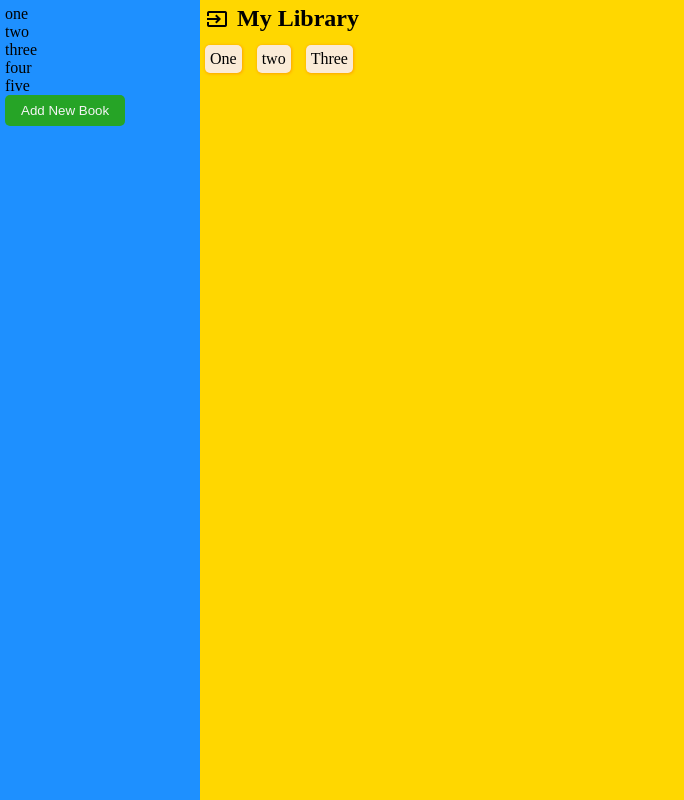
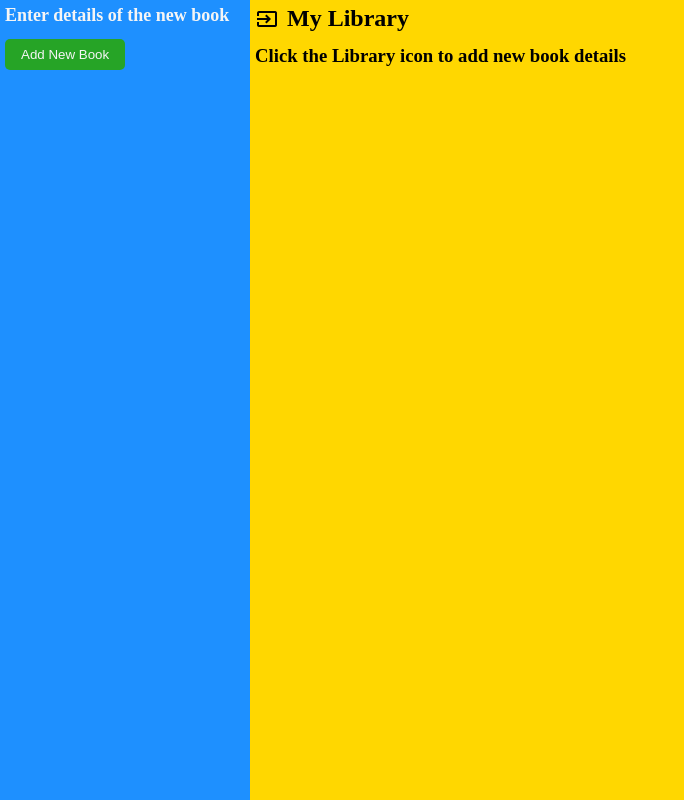
Before and after one commit to Abdulrazak-idris/Library, a plain HTML site: page index.html in a window 1280 px wide. Shown: the whole page, without its empty margins (0-684 px from the left). Drawn offline with nearby package versions, Linux system fonts and the light colour scheme.

Commit message:
Added add new book buttom to the side panel

```diff
--- a/index.html
+++ b/index.html
@@ -12,20 +12,15 @@
 
     <div class="container">
         <nav class="side-nav">
-            <ul>
-                <li>one</li>
-                <li>two</li>
-                <li>three</li>
-                <li>four</li>
-                <li>five</li>
-            </ul>
-            <button class="btn">Add New Book</button>
+                <h2>Enter details of the new book</h2>
+                <button class="btn">Add New Book</button>
         </nav>
         <section class="side-content">
             <header>
                 <span class="hambuger material-symbols-outlined">input</span>
                 <h2>My Library</h2>
             </header>
+            <h3>Click the Library icon to add new book details</h3>
             <div class="page"></div>
         </section>
     </div>
--- a/script.js
+++ b/script.js
@@ -10,7 +10,7 @@ function Book(title, author, pages, read) {
 
 
 //My array of books.
-const myLibrary = ["One", "two", "Three"];
+const myLibrary = [];
 
 // Get all Books.
 function addBookToLibrary(book) {
@@ -47,7 +47,7 @@ hambuger.addEventListener("click", function () {
         container.style["grid-template-columns"] = "1fr";
     } else {
         sideNav.style.display = "block";
-        container.style["grid-template-columns"] = "200px 1fr";
+        container.style["grid-template-columns"] = "250px 1fr";
     }
 
 })
--- a/style.css
+++ b/style.css
@@ -6,7 +6,7 @@
 
 .container {
     display: grid;
-    grid-template-columns: 200px 1fr ;
+    grid-template-columns: 250px 1fr ;
     height: 100vh;
 }
 
@@ -18,8 +18,10 @@
     background-color: dodgerblue;
 }
 
-.side-nav {
-    display: block;
+.side-nav > h2 {
+    margin-bottom: 0.8rem;
+    color: whitesmoke;
+    font-size: large;
 }
 
 .side-content {
```
